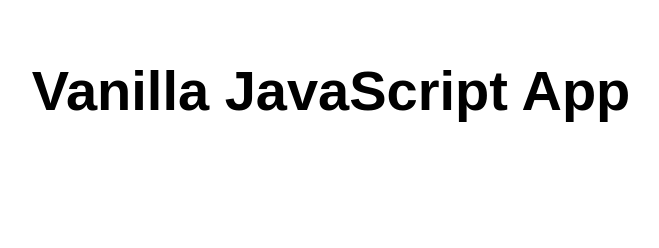
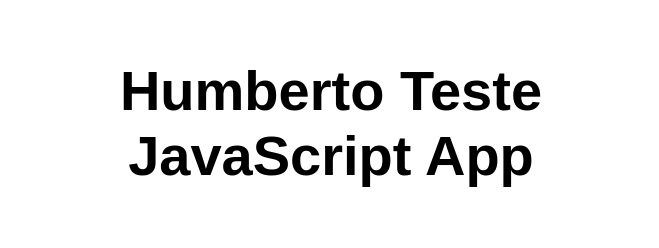
Before and after one commit to hjunior/my-swa-test-1, a plain HTML site: page src/index.html in a window 1280 px wide. Shown: the whole page, without its empty margins (309-968 px from the left). Drawn offline with Linux system fonts and the light colour scheme.

Commit message:
chore: Body com humberto

```diff
--- a/src/index.html
+++ b/src/index.html
@@ -10,7 +10,7 @@
 
 <body>
   <main>
-    <h1>Vanilla JavaScript App</h1>
+    <h1>Humberto Teste JavaScript App</h1>
   </main>
 </body>
 
```
